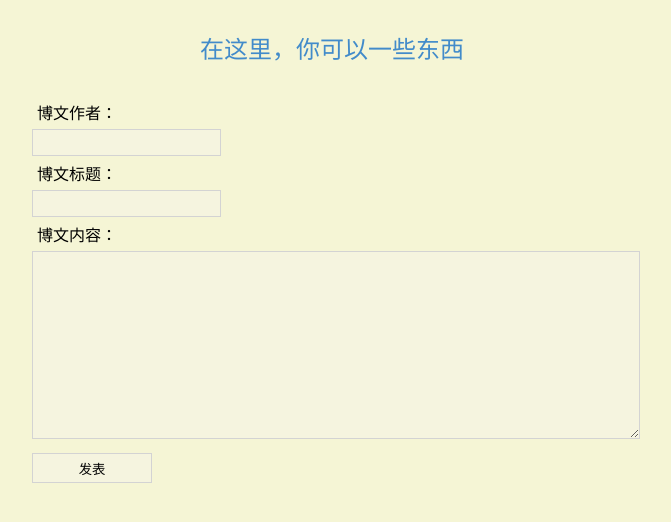
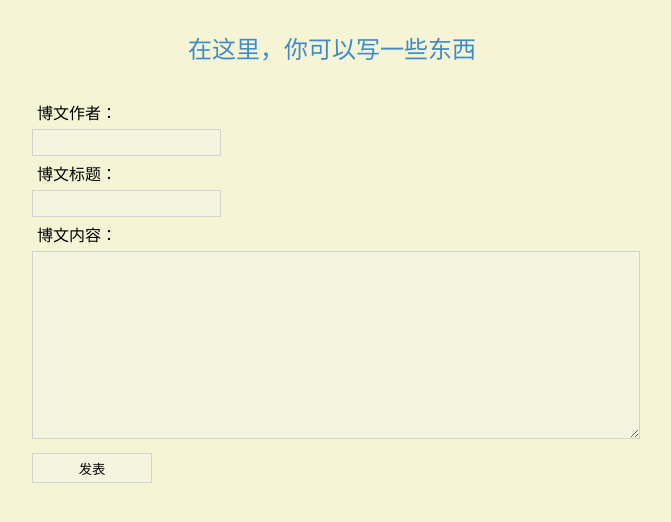
Before and after one commit to hanshuai1994/myindex, a website: page template/blog_index.html in a window 1280 px wide. Shown: the whole page, without its empty margins (308-979 px from the left). Drawn offline with Linux system fonts and the light colour scheme; no server answers; files whose address does not match are found by name.

Commit message:
博客修改

```diff
--- a/template/blog_index.html
+++ b/template/blog_index.html
@@ -7,7 +7,7 @@
         <link rel="stylesheet" href="/css/blog_index.css">
     </head>
     <body>
-        <div class="top-title">在这里，你可以一些东西</div>
+        <div class="top-title">在这里，你可以写一些东西</div>
         <div class="blog-new">
             <label for="id-input-author">博文作者：</label>
             <input id="id-input-author" type="text">
```
